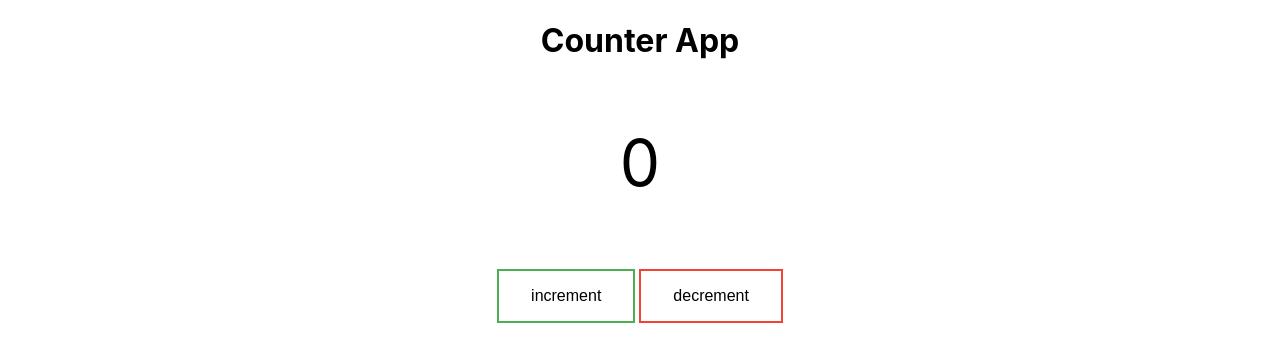
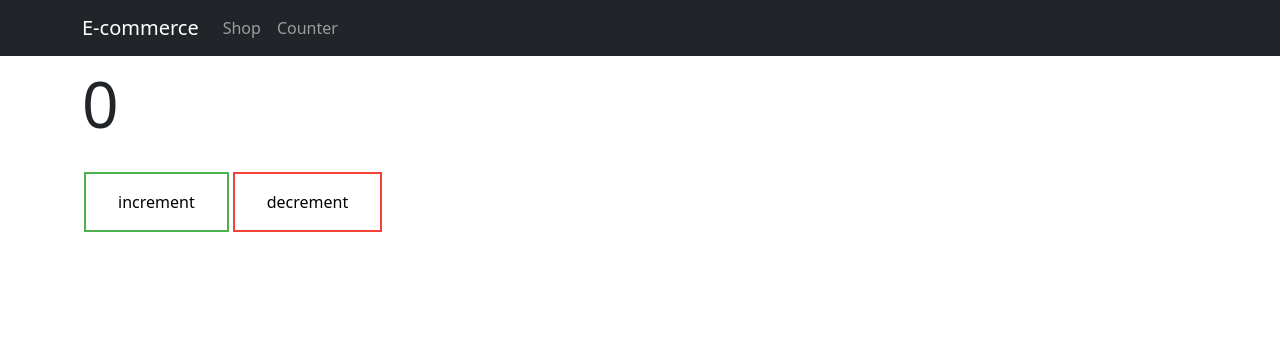
Before and after one commit to Ma9da/portfolio, a React (Create React App) app: page /Counter in a window 1280 px wide. Shown: the top 362 px of the page. Built offline with nearby package versions, Linux system fonts and the light colour scheme.

Commit message:
shop and navbar added

```diff
--- a/package.json
+++ b/package.json
@@ -6,8 +6,11 @@
     "@testing-library/jest-dom": "^5.14.1",
     "@testing-library/react": "^11.2.7",
     "@testing-library/user-event": "^12.8.3",
+    "bootstrap": "^5.1.1",
     "react": "^17.0.2",
+    "react-bootstrap": "^2.0.0-rc.1",
     "react-dom": "^17.0.2",
+    "react-router-dom": "^5.3.0",
     "react-scripts": "4.0.3",
     "web-vitals": "^1.1.2"
   },
--- a/src/App.js
+++ b/src/App.js
@@ -1,13 +1,23 @@
 import './App.css';
-import Counter from "./components/counter/Counter";
-import CounterAction from "./components/counter/CounterAction";
-
+import { BrowserRouter as Router, Switch, Route } from "react-router-dom";
+import 'bootstrap/dist/css/bootstrap.min.css';
+import NavBar from './components/navbar/NavBar';
+import Shop from './components/shop/Shop'
+import Counter from './components/counter/Counter'
+import ShopItem from './components/shopItem/ShopItem'
 function App() {
   return (
-    <div className="App">
-      <h1>Counter App</h1>
-      <Counter />
-    </div>
+    <Router>
+      <NavBar />
+      <div className="container">
+        <Switch>
+          <Route path="/Counter" component={Counter} />
+          <Route component={Shop}  path="/Shop" />
+          <Route component={ShopItem} path="/ShopItem/:id" exact/>
+          <Route  component={Shop} path="/"  exact />
+        </Switch>
+      </div>
+    </Router>
   );
 }
 
--- a/src/components/counter/CounterAction.jsx
+++ b/src/components/counter/CounterAction.jsx
@@ -1,5 +1,3 @@
-import {useState } from "react"
-
 function CounterAction(props) {
 return(
     <>
--- /dev/null
+++ b/src/components/navbar/NavBar.jsx
@@ -0,0 +1,29 @@
+import { Container, Nav, Navbar } from 'react-bootstrap'
+import { Link } from "react-router-dom";
+import './navbar.css'
+const NavBar = () => {
+    return (
+        <>
+
+            <Navbar bg="dark" variant="dark">
+                <Container>
+                    <Nav className="me-auto">
+                        <Navbar.Brand >E-commerce</Navbar.Brand>
+                        <Nav.Link as={Link} to="/Shop">
+
+                            Shop
+
+                        </Nav.Link>
+                        <Nav.Link as={Link} to="/Counter">
+
+                                Counter
+
+                        </Nav.Link>
+                    </Nav>
+                </Container>
+            </Navbar>
+        </>
+    )
+}
+
+export default NavBar
--- /dev/null
+++ b/src/components/navbar/navbar.css
@@ -0,0 +1,3 @@
+a{
+    text-decoration: none;
+}
--- /dev/null
+++ b/src/components/shop/Shop.jsx
@@ -0,0 +1,50 @@
+import { useEffect, useState } from "react"
+import { Badge, Card } from "react-bootstrap"
+import { Link } from "react-router-dom"
+
+const Shop = () => {
+    const [products, setProducts] = useState([])
+    useEffect(() => {
+        fetchProducts()
+    }, [])
+    const fetchProducts = () => {
+        return fetch('https://fakestoreapi.com/products')
+            .then(res => res.json())
+            .then(json => setProducts(json))
+    }
+
+    return (
+        <>
+            <div className="container">
+                <div className="row">
+                    <h1 className="text-center my-5">Shop</h1>
+                    {products.map(product => {
+                        return (
+                            <div className="col-3">
+                                <Card key={product.id}>
+                                    <Card.Img variant="top" className="w-50 m-auto"  src={product.image} />
+                                    <Card.Body>
+                                        <Card.Title>{product.title}</Card.Title>
+                                        <Card.Text>
+                                            {product.description}
+                                        </Card.Text>
+                                    </Card.Body>
+                                    <Card.Footer className="d-flex justify-content-between">
+                                        <small className="text-muted">{product.category}</small>
+                                        <Badge pill bg="secondary">
+                                            {product.price}
+                                        </Badge>
+                                    </Card.Footer>
+                                    <Link to={`/ShopItem/${product.id}`} className="stretched-link"></Link>
+                                    {/* <Link as={Link} to="/Counter"></Link> */}
+                                </Card>
+                            </div>
+                        )
+                    })}
+                </div>
+            </div>
+
+        </>
+    )
+}
+export default Shop
--- /dev/null
+++ b/src/components/shopItem/ShopItem.jsx
@@ -0,0 +1,44 @@
+import Button from "@restart/ui/esm/Button"
+import { useEffect, useState } from "react"
+import { Badge, Card, ListGroup, ListGroupItem, Spinner } from "react-bootstrap"
+
+const ShopItem = ({match}) => {
+    const [productItem, setproduct] = useState(null)
+    useEffect(() => {
+        getProduct()
+    }, [])
+
+
+    const getProduct = () => {
+        return fetch(`https://fakestoreapi.com/products/${match.params.id}`)
+            .then(res => res.json())
+            .then(json => setproduct(json))
+    }
+    return (
+        <>
+            {
+                productItem
+                    ?
+                    (<Card className="d-flex flex-row align-items-center my-5 p-5">
+                        <Card.Img className="w-50" variant="top" src={productItem.image} />
+                        <Card.Body>
+                            <Card.Title>{productItem.title}</Card.Title>
+                            <Card.Text>
+                                {productItem.description}
+                            </Card.Text>
+                            <Card.Text>
+                            <Badge bg="dark">{productItem.price}</Badge>
+                            </Card.Text>
+                        </Card.Body>
+                    </Card>)
+                    :
+                    (
+                            <Spinner animation="grow" role="status" className="my-5 text-center">
+                                <span className="visually-hidden">Loading...</span>
+                            </Spinner>
+                    )
+            }
+        </>
+    )
+}
+export default ShopItem
--- a/src/index.js
+++ b/src/index.js
@@ -3,6 +3,7 @@ import ReactDOM from 'react-dom';
 import './index.css';
 import App from './App';
 import reportWebVitals from './reportWebVitals';
+
 
 ReactDOM.render(
   <React.StrictMode>
```
Also changed, not shown: 1 other file (tests, documents, lock files or other folders).
